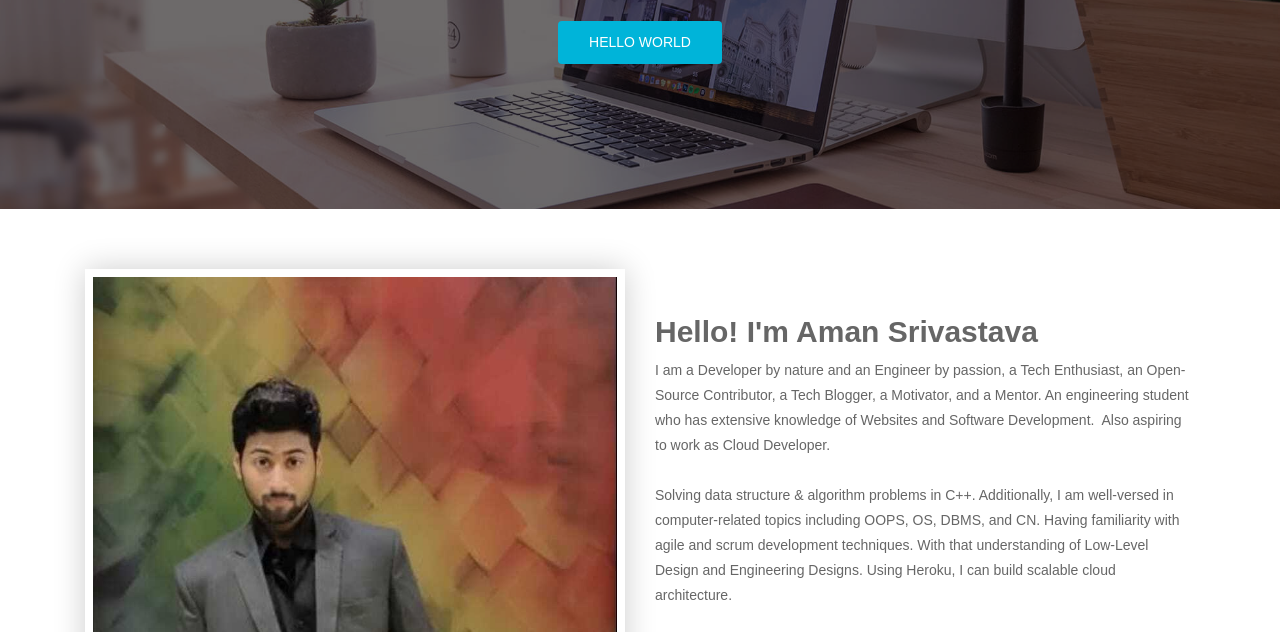
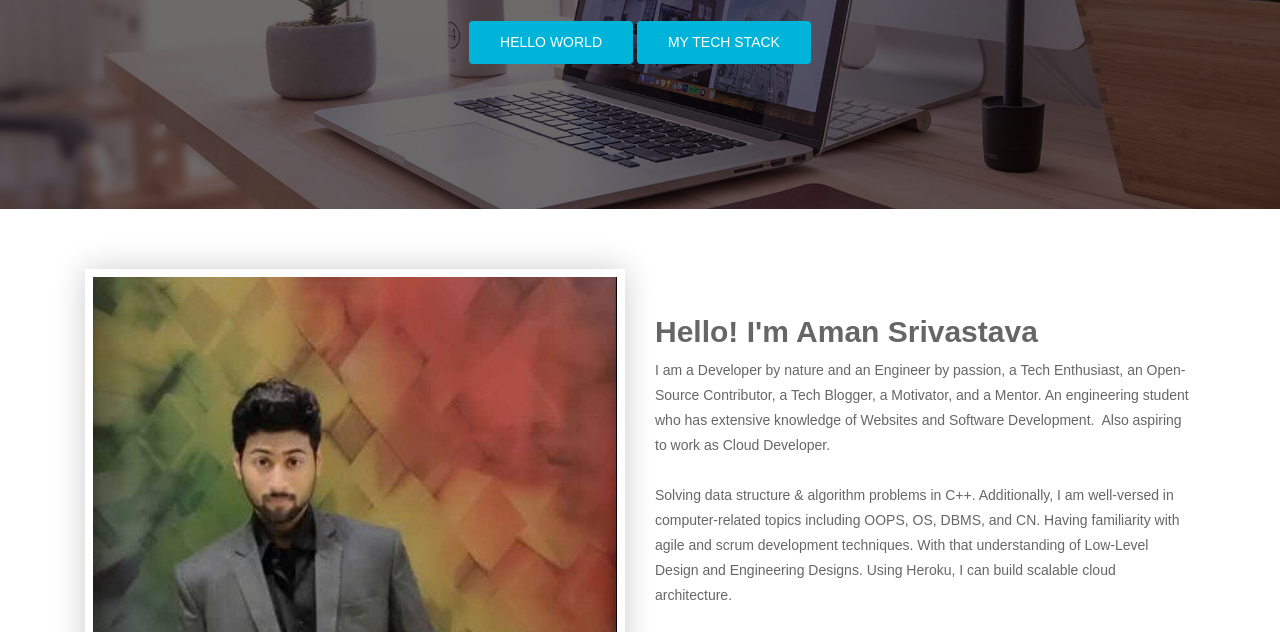
Before and after one commit to amansrv/Amanrv-Portfolio, a plain HTML site: page index.html in a window 1280 px wide. Shown: the part 468-1100 px from the top of the page. Drawn offline with Linux system fonts and the light colour scheme; files whose address does not match are found by name.

Commit message:
Update index.html

```diff
--- a/index.html
+++ b/index.html
@@ -158,6 +158,9 @@
                 <div class="header-button wow fadeInUp" data-wow-delay="1s">
                   <a href="https://linktr.ee/amansrv" class="btn btn-common"
                     >Hello World</a
+                  >
+                  <a href="TechStack.html" class="btn btn-common"
+                    >My Tech Stack</a
                   >
                 </div>
               </div>
```
